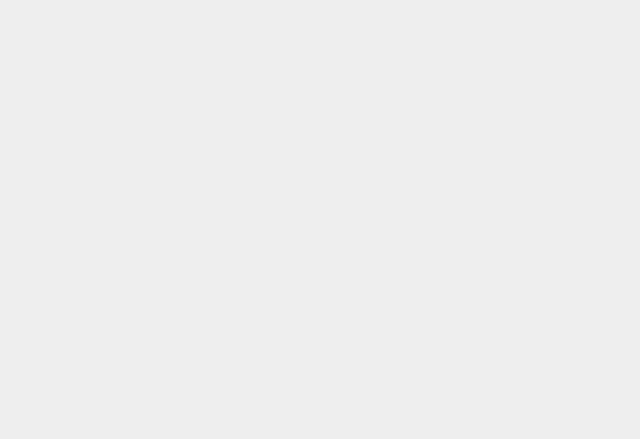
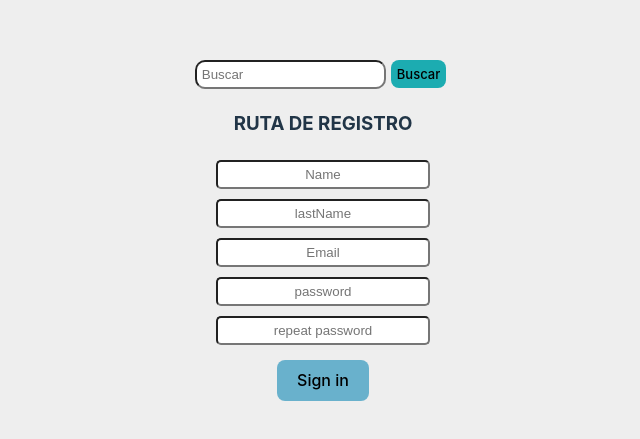
Before and after one commit to laura16ortega/ProyectoFinal-DRINKS, a React (Vite) app in the folder Client/: page / in a window 1280 px wide. Before the commit this address had no page. Shown: the part 167-606 px from the top of the page, without its empty margins (317-957 px from the left). Built offline with nearby package versions, Linux system fonts and the light colour scheme.

Commit message:
organice en App.jsx register para que aparezca en pagina principal

```diff
--- a/Client/src/App.jsx
+++ b/Client/src/App.jsx
@@ -16,7 +16,7 @@ function App() {
       {/* <Navbar /> */}
       <Routes>
         <Route path='/details' element={<Details />} />
-        <Route exact path='/register' element={<Register />} />
+        <Route exact path='/' element={<Register />} />
         <Route path='/LandingPage' element={<LandingPage/>} />
       </Routes>
 
```
